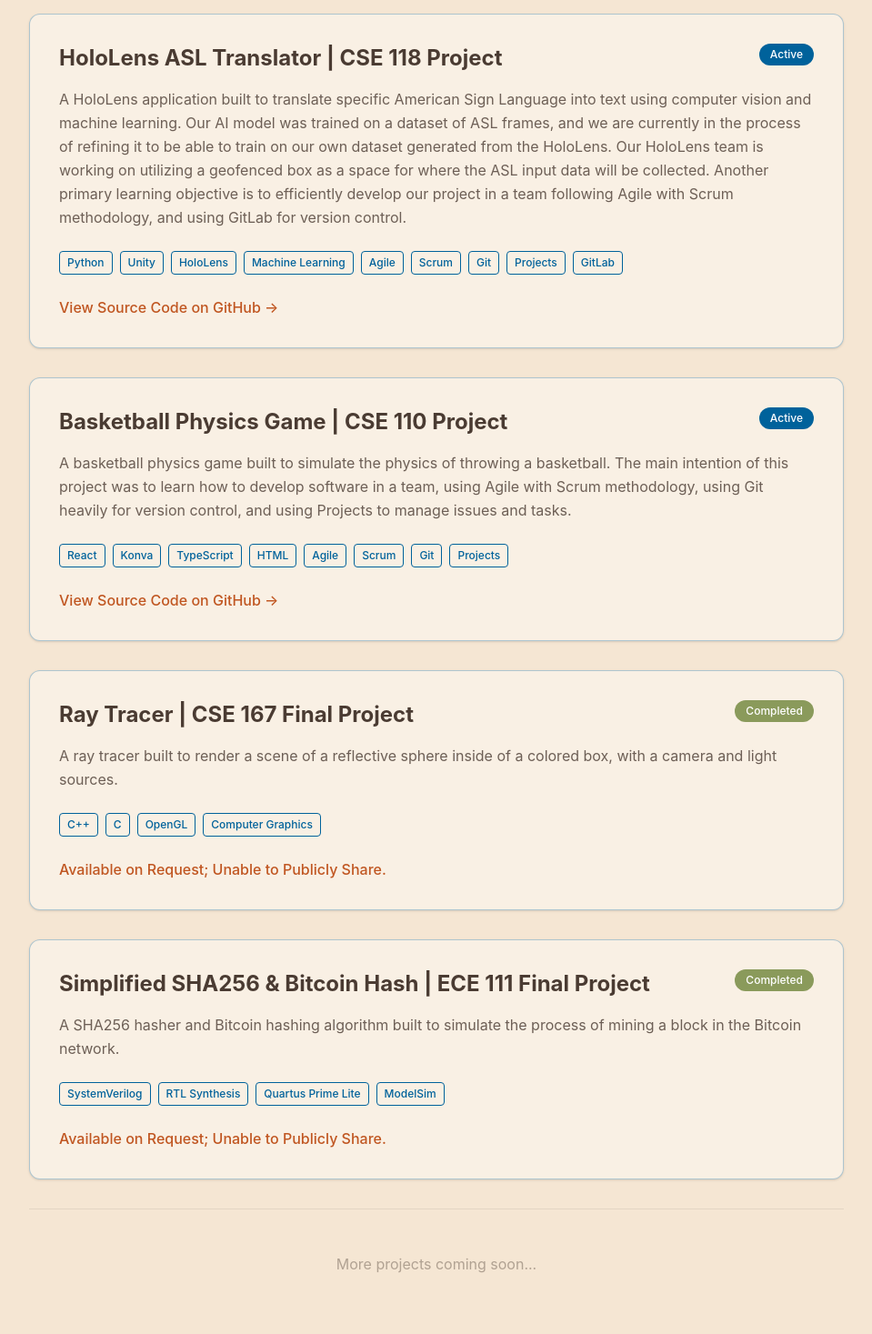
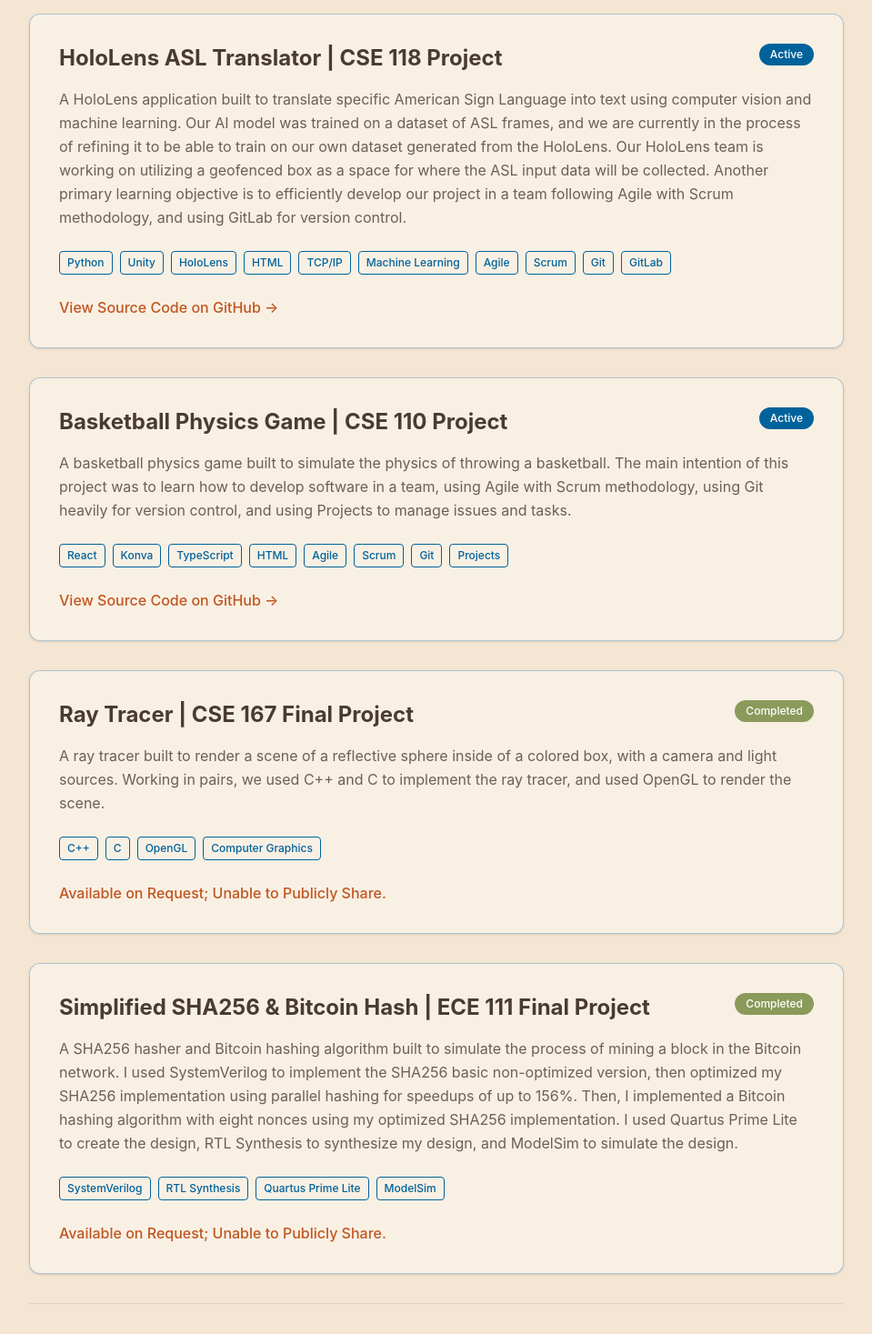
Before and after one commit to acjeter/acjeter.github.io, a React (Vite) app: page /projects in a window 1280 px wide. Shown: the part 419-1886 px from the top of the page at 91% size, without its empty margins (160-1119 px from the left). Built offline with nearby package versions, Linux system fonts and the light colour scheme.

Commit message:
Updated project descriptions.

```diff
--- a/src/pages/Projects.tsx
+++ b/src/pages/Projects.tsx
@@ -26,7 +26,7 @@ const projects: Project[] = [
         title: 'HoloLens ASL Translator | CSE 118 Project',
         status: 'Active',
         description: 'A HoloLens application built to translate specific American Sign Language into text using computer vision and machine learning. Our AI model was trained on a dataset of ASL frames, and we are currently in the process of refining it to be able to train on our own dataset generated from the HoloLens. Our HoloLens team is working on utilizing a geofenced box as a space for where the ASL input data will be collected. Another primary learning objective is to efficiently develop our project in a team following Agile with Scrum methodology, and using GitLab for version control.',
-        tags: ['Python', 'Unity', 'HoloLens', 'Machine Learning', 'Agile', 'Scrum', 'Git', 'Projects', 'GitLab'],
+        tags: ['Python', 'Unity', 'HoloLens', 'HTML', 'TCP/IP', 'Machine Learning', 'Agile', 'Scrum', 'Git', 'GitLab'],
         link: 'https://github.com/acjeter/CSE118_Final_Project',
         linkText: 'View Source Code on GitHub →'
     },
@@ -44,7 +44,7 @@ const projects: Project[] = [
         title: 'Ray Tracer | CSE 167 Final Project',
         //term: 'Winter 2025',
         status: 'Completed',
-        description: 'A ray tracer built to render a scene of a reflective sphere inside of a colored box, with a camera and light sources.',
+        description: 'A ray tracer built to render a scene of a reflective sphere inside of a colored box, with a camera and light sources. Working in pairs, we used C++ and C to implement the ray tracer, and used OpenGL to render the scene.',
         tags: ['C++', 'C', 'OpenGL', 'Computer Graphics'],
         link: 'https://github.com/acjeter/CSE167_Final_Project',
         linkText: 'Available on Request; Unable to Publicly Share.'
@@ -54,7 +54,7 @@ const projects: Project[] = [
         title: 'Simplified SHA256 & Bitcoin Hash | ECE 111 Final Project',
         //term: 'Special Summer Session 2025',
         status: 'Completed',
-        description: 'A SHA256 hasher and Bitcoin hashing algorithm built to simulate the process of mining a block in the Bitcoin network.',
+        description: 'A SHA256 hasher and Bitcoin hashing algorithm built to simulate the process of mining a block in the Bitcoin network. I used SystemVerilog to implement the SHA256 basic non-optimized version, then optimized my SHA256 implementation using parallel hashing for speedups of up to 156%. Then, I implemented a Bitcoin hashing algorithm with eight nonces using my optimized SHA256 implementation. I used Quartus Prime Lite to create the design, RTL Synthesis to synthesize my design, and ModelSim to simulate the design.',
         tags: ['SystemVerilog', 'RTL Synthesis', 'Quartus Prime Lite', 'ModelSim'],
         link: '',
         linkText: 'Available on Request; Unable to Publicly Share.'
```
